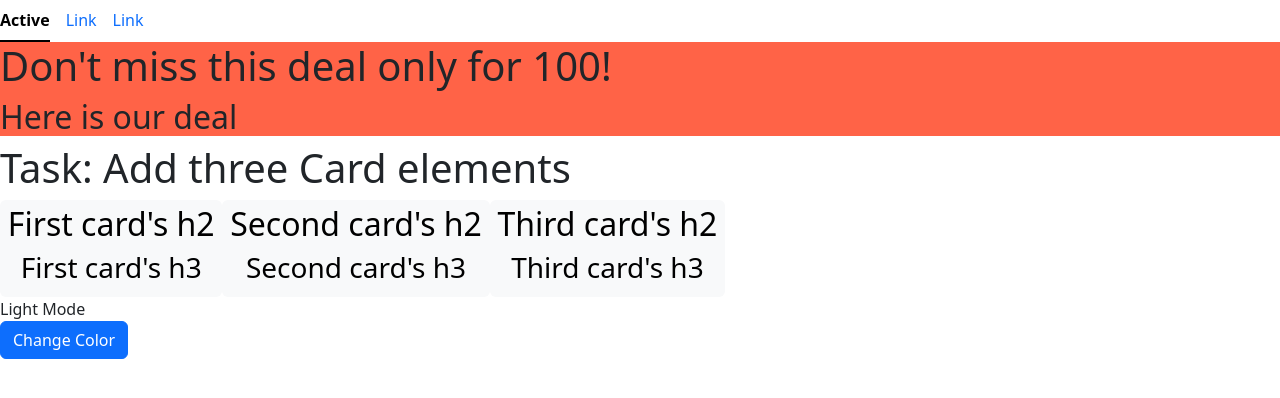
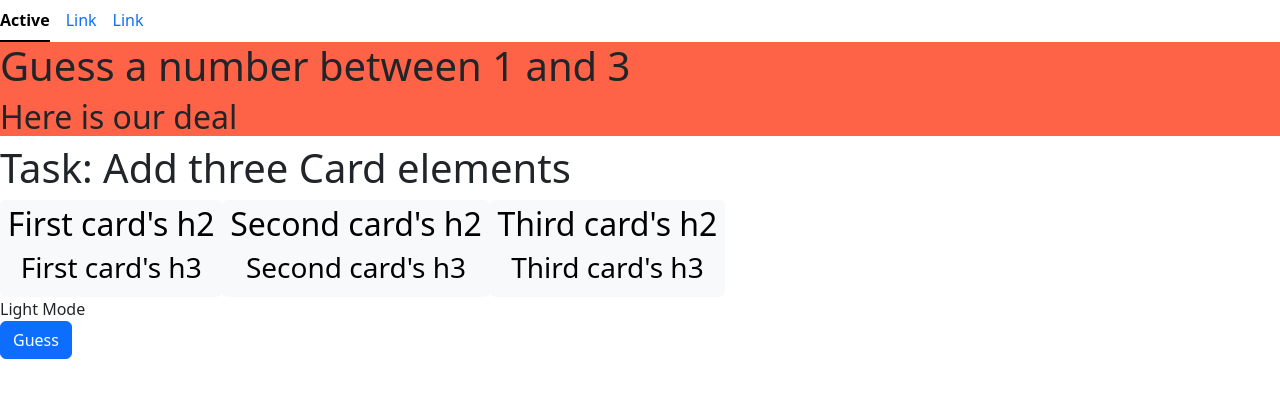
Before and after one commit to saji2000/meta-react, a React (Vite) app: page / in a window 1280 px wide. Shown: the top 398 px of the page. Built offline with nearby package versions, Linux system fonts and the light colour scheme.

Commit message:
Guessing a number

```diff
--- a/src/components/Button.tsx
+++ b/src/components/Button.tsx
@@ -7,11 +7,23 @@ function Button() {
     darkModeOn ? console.log("Dark Mode") : console.log("Light Mode");
   };
 
+  const guessNumber = () => {
+    let num = Math.floor(Math.random() * 3) + 1;
+    let inputNum = prompt("Enter a number: ");
+
+    if (num == Number(inputNum)) {
+      console.log("You won");
+    } else {
+      console.log("You lose");
+    }
+    console.log("The number: " + num + " || Your guess: " + inputNum);
+  };
+
   return (
     <>
       <div>{darkModeOn ? darkMode : lightMode}</div>
-      <button type="button" className="btn btn-primary" onClick={clickHandler}>
-        Change Color
+      <button type="button" className="btn btn-primary" onClick={guessNumber}>
+        Guess
       </button>
     </>
   );
--- a/src/components/Promo.tsx
+++ b/src/components/Promo.tsx
@@ -11,7 +11,7 @@ function Promo({ children, price }: Input) {
   return (
     <div className="promo-section" style={styles}>
       <div>
-        <h1>Don't miss this deal only for {price}!</h1>
+        <h1>Guess a number between 1 and 3</h1>
       </div>
       <div>
         <h2>{children}</h2>
```
